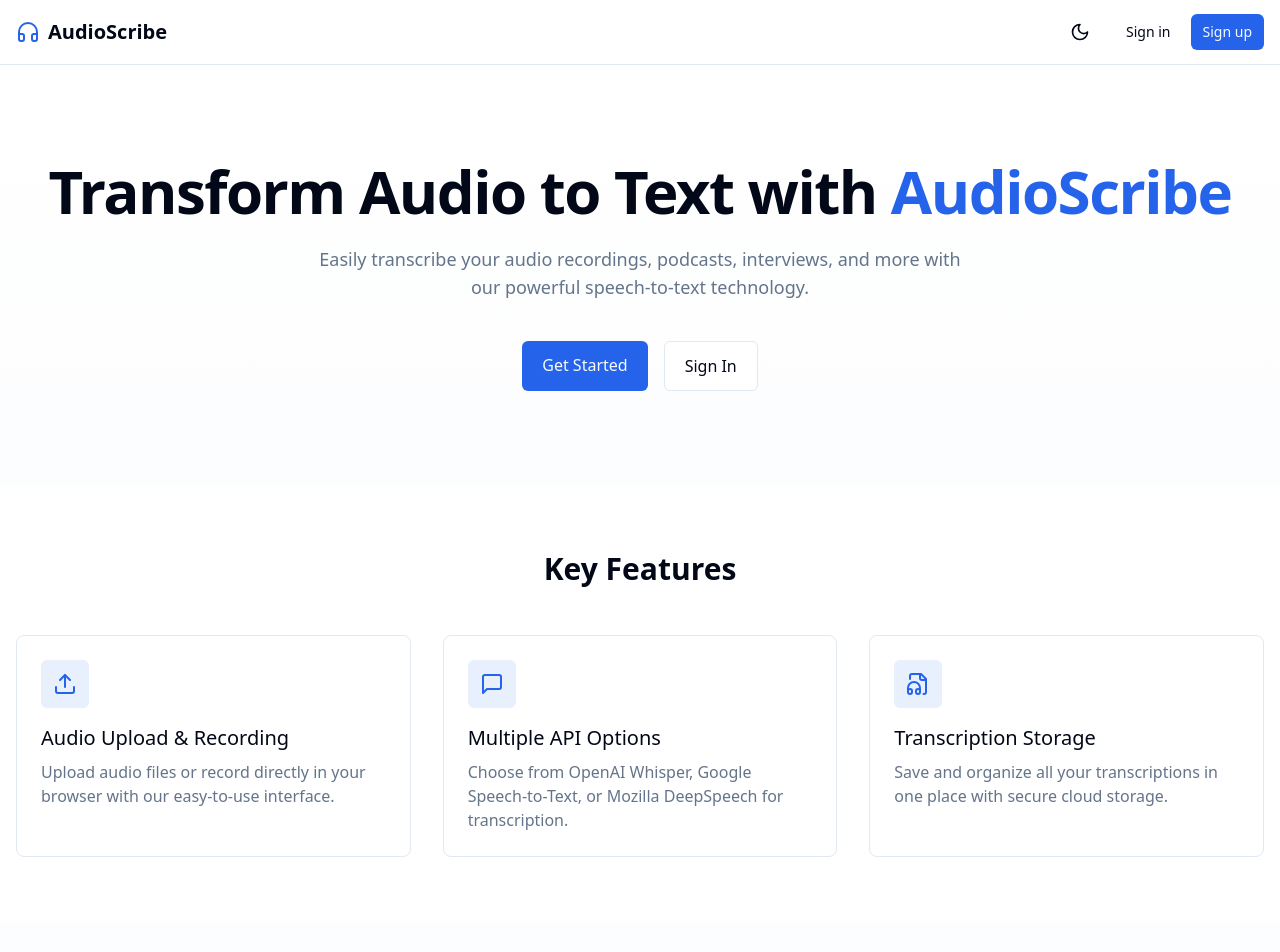
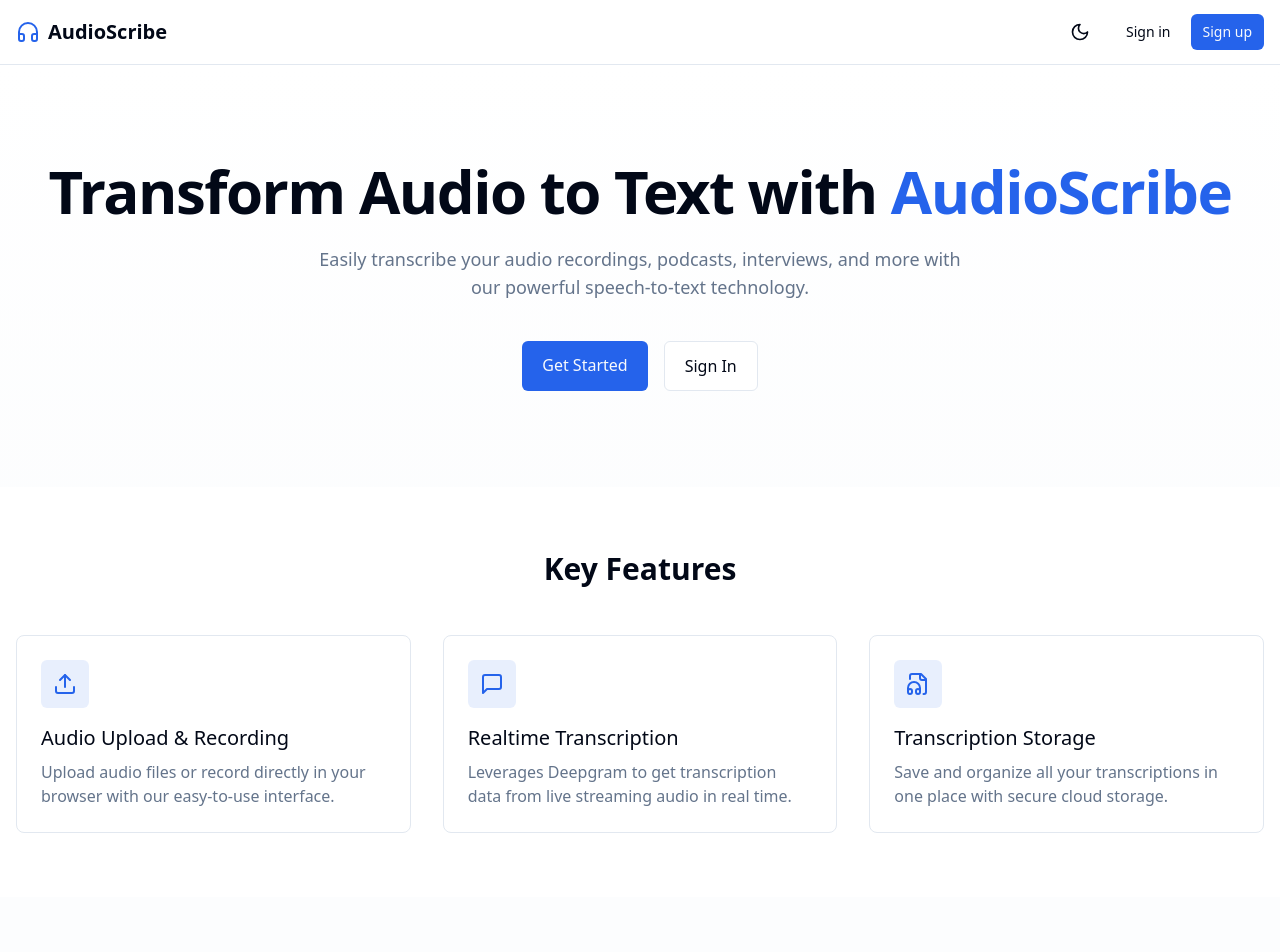
Before and after one commit to OmarSharieff/BolLikh-Transcription-Web-Application, a React (Vite) app in the folder client/: page / in a window 1280 px wide. Shown: the top 952 px of the page. Built offline with nearby package versions, Linux system fonts and the light colour scheme; no server answers.

Commit message:
features fix

```diff
--- a/client/src/pages/HomePage.jsx
+++ b/client/src/pages/HomePage.jsx
@@ -62,10 +62,9 @@
                 <div className="mb-4 inline-flex rounded-md bg-primary/10 p-3 text-primary">
                   <MessageSquare className="h-6 w-6" />
                 </div>
-                <h3 className="text-xl font-medium">Multiple API Options</h3>
+                <h3 className="text-xl font-medium">Realtime Transcription</h3>
                 <p className="mt-2 text-muted-foreground">
-                  Choose from OpenAI Whisper, Google Speech-to-Text, or Mozilla DeepSpeech for
-                  transcription.
+                  Leverages Deepgram to get transcription data from live streaming audio in real time.
                 </p>
               </div>
 
```
